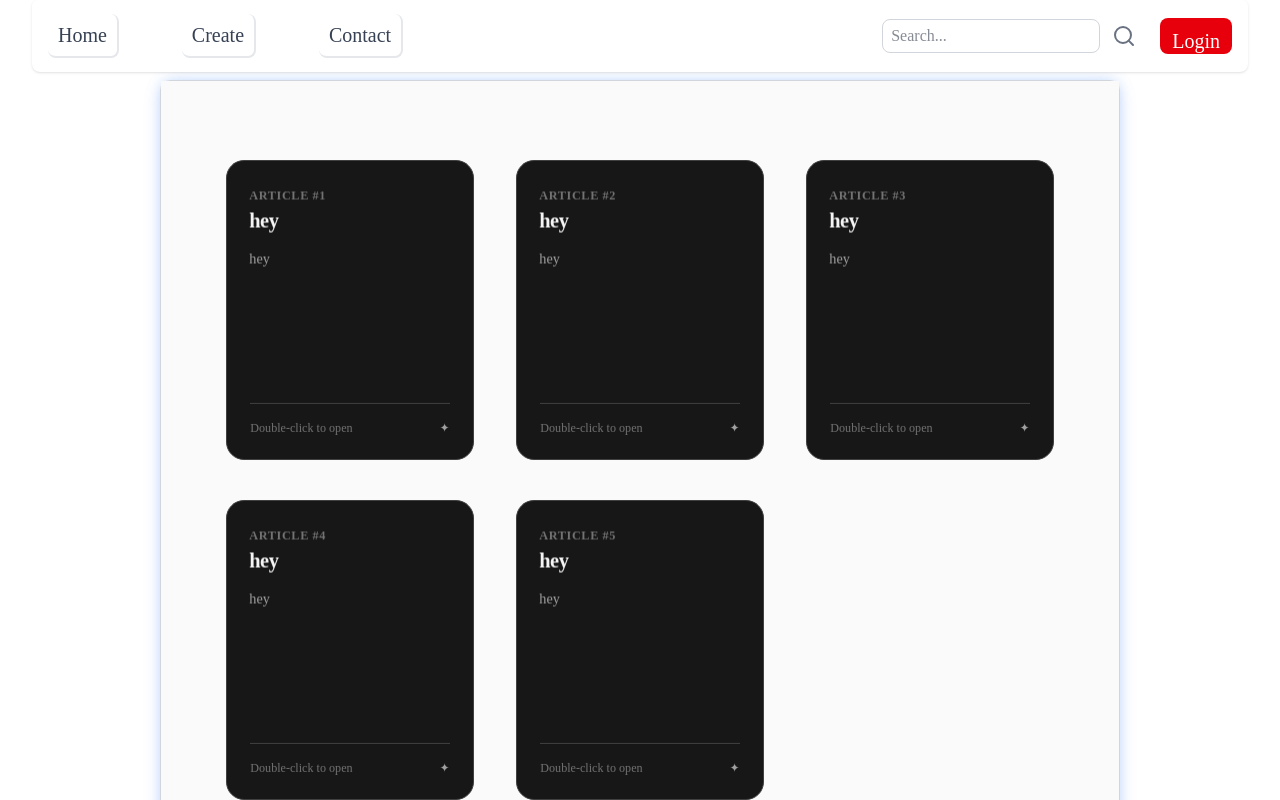
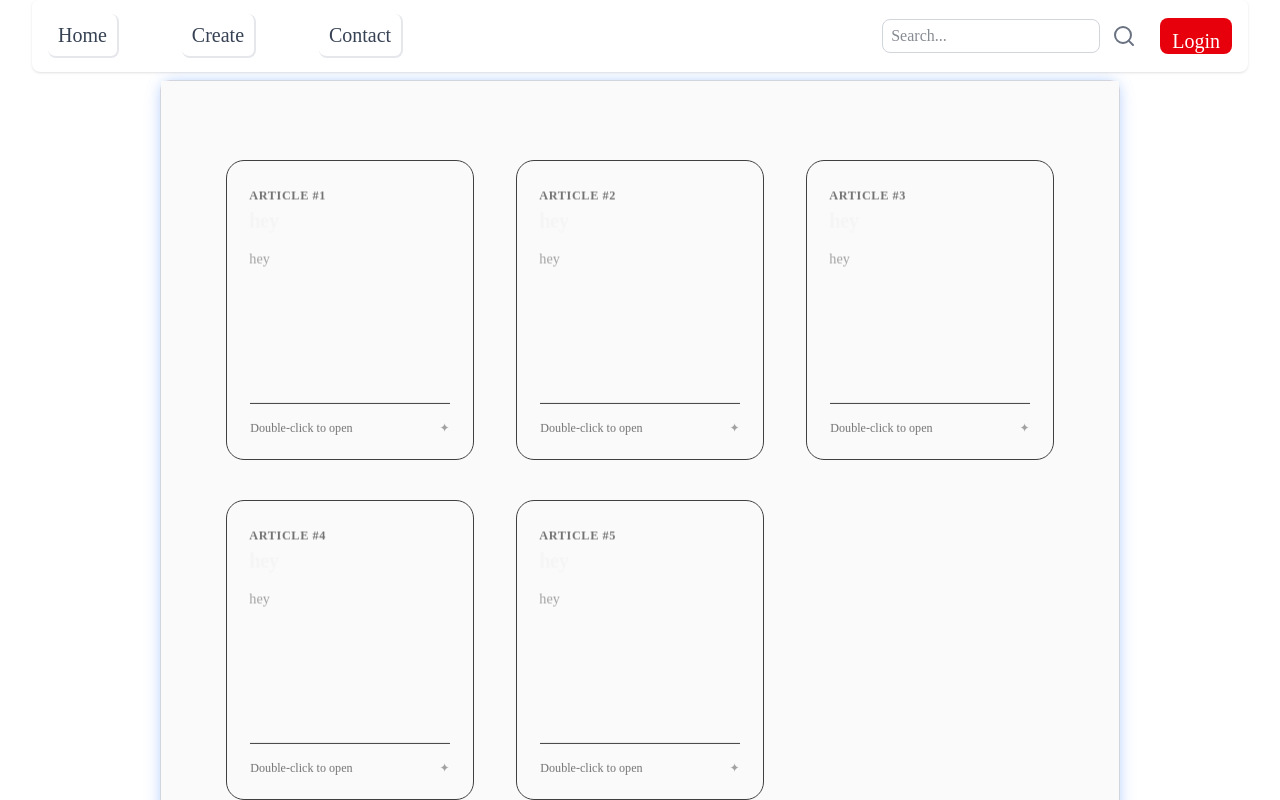
Before and after one commit to PREPMND/BlogMait, a Next.js app: page / in a window 1280 px wide. Shown: the top 800 px of the page. Built offline with nearby package versions, Linux system fonts and the light colour scheme.

Commit message:
Aug 6, 2026, 8:45 PM

```diff
--- a/components/ui/card-tactical.tsx
+++ b/components/ui/card-tactical.tsx
@@ -80,7 +80,7 @@ export default function Perfect3DTiltCard({ id, title, description, slug }: Blog
                     rotateY: rotateYSpring,
                     transformStyle: "preserve-3d",
                 }}
-                className="glowing-card max-w-[99%] m-auto w-[360px] h-[380px] xs:w-[210px] xss:h[280px] xss:w-[230px] xs:h-[240px]  sm:w-[250px] md:w-[300px] lg:w-[250px] md:h-[300px] p-6 bg-neutral-900 text-neutral-100 cursor-pointer border border-neutral-700 rounded-2xl flex flex-col justify-between transition-colors duration-200"
+                className="glowing-card max-w-[99%] m-auto w-[360px] h-[380px] xs:w-[210px] xss:h[280px] xss:w-[230px] xs:h-[240px]  sm:w-[250px] md:w-[300px] lg:w-[250px] md:h-[300px] p-6 bg- dark:bg-neutral-900 text-neutral-100 cursor-pointer border border-neutral-700 rounded-2xl flex flex-col justify-between transition-colors duration-200"
             >
                 <div
                     className="space-y-3 pointer-events-none"
```
